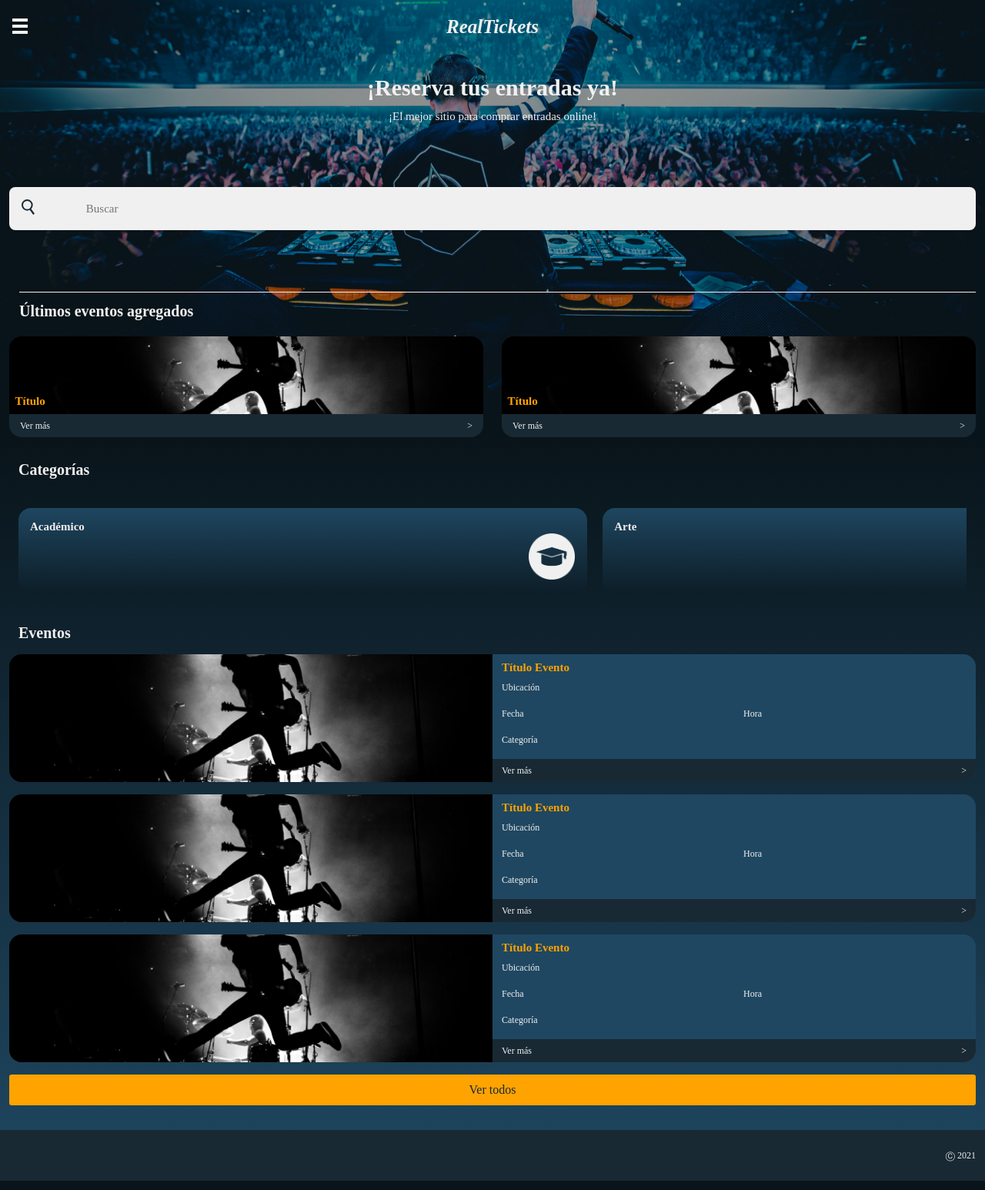
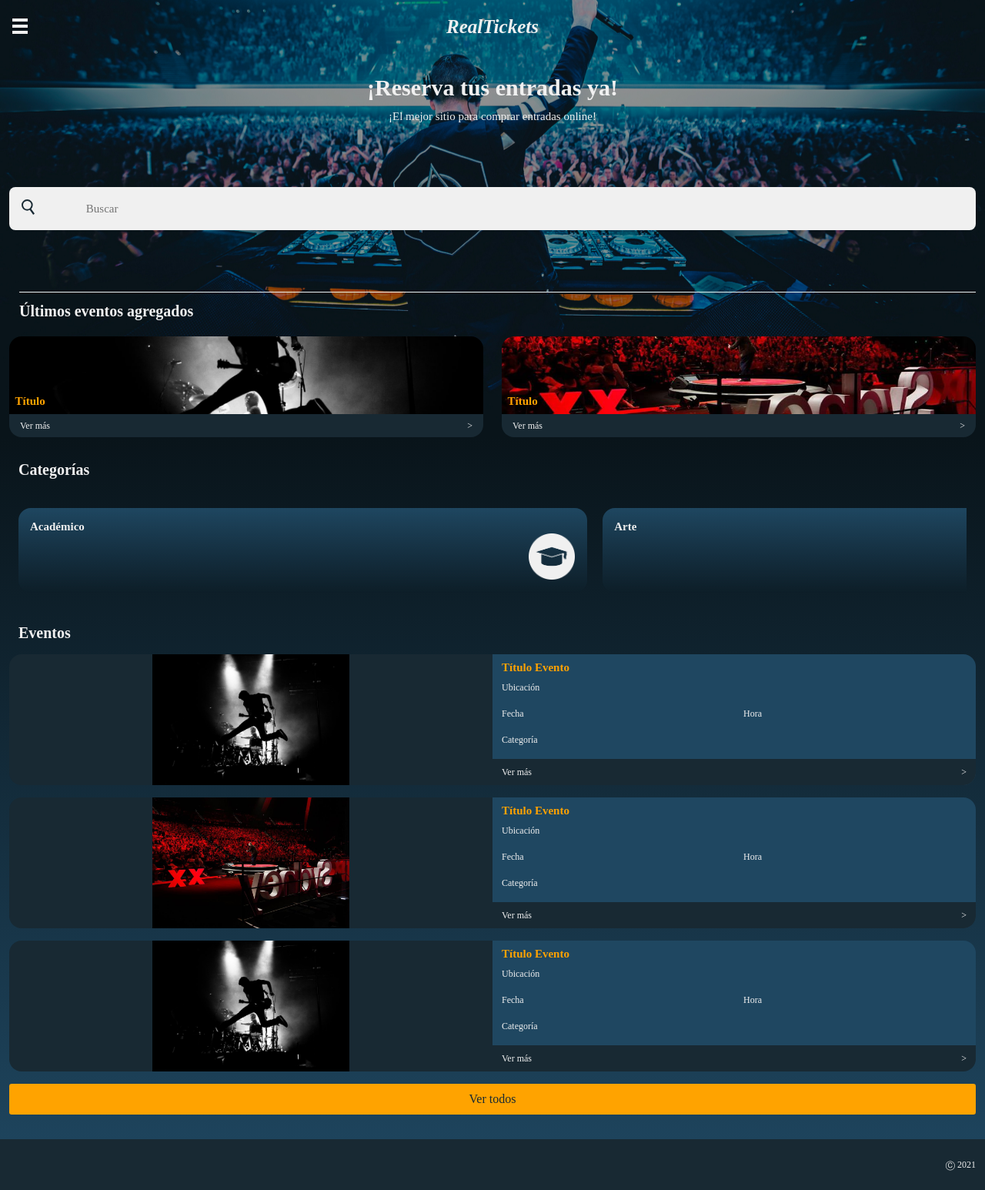
Before and after one commit to WLARA230700/RealTickets_FinalProject, a PHP site: page / in a window 1280 px wide. Shown: the whole page at 77% size. Run offline with PHP 8.4, Linux system fonts and the light colour scheme.

Commit message:
Event's image changes

```diff
--- a/css/style.css
+++ b/css/style.css
@@ -158,6 +158,18 @@ p {
   background-position-y: center;
 }
 
+.img-reciente-2 {
+  padding: 0;
+  width: 100%;
+  border-top-left-radius: 1em;
+  border-top-right-radius: 1em;
+  background: url(/imgs/Img_Home_Reciente_2.jpg);
+  background-size: cover;
+  background-repeat: no-repeat;
+  background-position-x: center;
+  background-position-y: center;
+}
+
 .btn-vermas-agregado-bg {
   border-bottom-left-radius: 1em;
   border-bottom-right-radius: 1em;
@@ -231,17 +243,29 @@ p {
   padding: 0.5em 0;
 }
 
-.img-evento-eventos {
+.fondo-img-evento-eventos {
+  text-align: center;
   padding: 0;
   height: 100%;
   width: 100%;
   border-top-left-radius: 1em;
   border-bottom-left-radius: 1em;
-  background: url(/imgs/Img_Home_Reciente_1.jpg);
-  background-size: cover;
-  background-repeat: no-repeat;
-  background-position-x: center;
-  background-position-y: center;
+  background: #182933;
+  overflow: auto;
+  display: -webkit-box;
+  display: -ms-flexbox;
+  display: flex;
+  -webkit-box-pack: center;
+      -ms-flex-pack: center;
+          justify-content: center;
+}
+
+.img_evento_izq {
+  height: 100%;
+}
+
+.height-evento {
+  height: 10.625em;
 }
 
 .fondo-evento-eventos {
@@ -280,7 +304,7 @@ p {
 }
 
 .btn-vermas-evento-text {
-  padding: 0.5em 1em;
+  padding: 0.67em 1em;
   font-size: 0.75em;
   color: #F0F0F0;
   text-decoration: none;
--- a/index.html
+++ b/index.html
@@ -132,7 +132,7 @@
 
                     <div class="col-6">
                         <div class="row margin-0">
-                            <div class="img-reciente-1">
+                            <div class="img-reciente-2">
                                 <h3 class="titulo-evento">Título</h3>
                             </div>
                         </div>
@@ -217,9 +217,11 @@
                 <!-- ------------------CADA EVENTO------------------ -->
                 <div class="row margin-0 evento-padding">
                     <div class="col-6 padding-right-0 padding-left-0">
-                        <div class="img-evento-eventos"></div>
+                        <div class="fondo-img-evento-eventos height-evento">
+                            <img class="img_evento_izq" src="./imgs/Img_Home_Reciente_1.jpg" alt="">
+                        </div>
                     </div>
-                    <div class="col-6 fondo-evento-eventos padding-bottom-0">
+                    <div class="col-6 fondo-evento-eventos padding-bottom-0 height-evento">
                         <div class="row">
                             <div>
                                 <h3 class="titulo-evento-eventos">Título Evento</h3>
@@ -249,9 +251,11 @@
                 <!-- ------------------CADA EVENTO------------------ -->
                 <div class="row margin-0 evento-padding">
                     <div class="col-6 padding-right-0 padding-left-0">
-                        <div class="img-evento-eventos"></div>
+                        <div class="fondo-img-evento-eventos height-evento">
+                            <img class="img_evento_izq" src="./imgs/Img_Home_Reciente_2.jpg" alt="">
+                        </div>
                     </div>
-                    <div class="col-6 fondo-evento-eventos padding-bottom-0">
+                    <div class="col-6 fondo-evento-eventos padding-bottom-0 height-evento">
                         <div class="row">
                             <div>
                                 <h3 class="titulo-evento-eventos">Título Evento</h3>
@@ -281,9 +285,11 @@
                 <!-- ------------------CADA EVENTO------------------ -->
                 <div class="row margin-0 evento-padding">
                     <div class="col-6 padding-right-0 padding-left-0">
-                        <div class="img-evento-eventos"></div>
+                        <div class="fondo-img-evento-eventos height-evento">
+                            <img class="img_evento_izq" src="./imgs/Img_Home_Reciente_1.jpg" alt="">
+                        </div>
                     </div>
-                    <div class="col-6 fondo-evento-eventos padding-bottom-0">
+                    <div class="col-6 fondo-evento-eventos padding-bottom-0 height-evento">
                         <div class="row">
                             <div>
                                 <h3 class="titulo-evento-eventos">Título Evento</h3>
@@ -310,6 +316,7 @@
                     </div>
                 </div>
                 <!-- ------------------CADA EVENTO------------------ -->
+
                 <!-- EVENTOS -->
                 <a class="btn-ver-todos" href="#">Ver todos</a>
             </div>
--- a/sass/style.scss
+++ b/sass/style.scss
@@ -150,6 +150,17 @@ p{
     background-position-x: center;
     background-position-y: center;
 }
+.img-reciente-2{
+    padding: 0;
+    width: 100%;
+    border-top-left-radius: 1em;
+    border-top-right-radius: 1em;
+    background: url(/imgs/Img_Home_Reciente_2.jpg);
+    background-size: cover;
+    background-repeat: no-repeat;
+    background-position-x: center;
+    background-position-y: center;
+}
 .btn-vermas-agregado-bg{
     border-bottom-left-radius: 1em;
     border-bottom-right-radius: 1em;
@@ -212,17 +223,23 @@ p{
 .evento-padding{
     padding: .5em 0;
 }
-.img-evento-eventos{
+.fondo-img-evento-eventos{
+    text-align: center;
     padding: 0;
     height: 100%;
     width: 100%;
     border-top-left-radius: 1em;
     border-bottom-left-radius: 1em;
-    background: url(/imgs/Img_Home_Reciente_1.jpg);
-    background-size: cover;
-    background-repeat: no-repeat;
-    background-position-x: center;
-    background-position-y: center;
+    background: $dark-blue;
+    overflow: auto;
+    display: flex;
+    justify-content: center;
+}
+.img_evento_izq{
+    height: 100%;
+}
+.height-evento{
+    height: 10.625em;
 }
 .fondo-evento-eventos{
     background: $blue;
@@ -253,7 +270,7 @@ p{
     margin: 0;
 }
 .btn-vermas-evento-text{
-    padding: .5em 1em;
+    padding: .67em 1em;
     font-size: .75em;
     color: $white;
     text-decoration: none;
```
